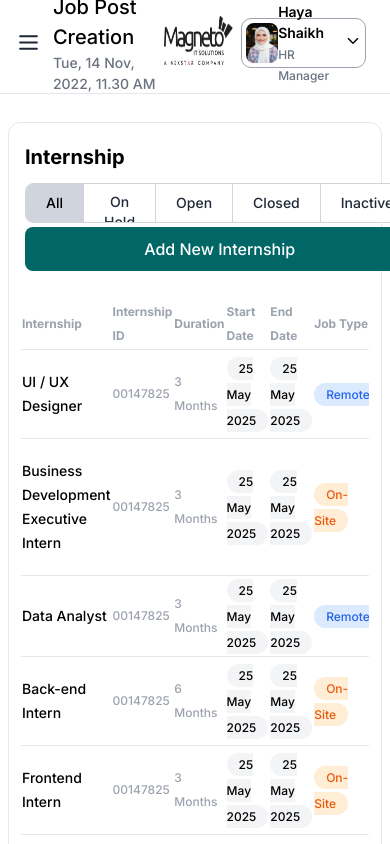
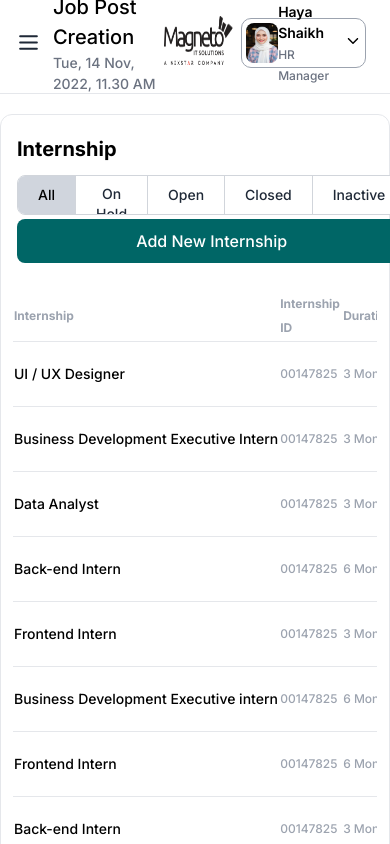
Before and after one commit to bagdenatasha2001/intership_project, a React (Vite) app: page /internship-table in a window 390 px wide. Built offline with nearby package versions, Linux system fonts and the light colour scheme; what chartjs-chart-matrix, chartjs-plugin-datalabels would draw is missing.

Commit message:
fix data alignment in the table

```diff
--- a/src/components/Tables/Internship.jsx
+++ b/src/components/Tables/Internship.jsx
@@ -2,7 +2,6 @@ import React from "react";
 import { BsCalendar3 } from "react-icons/bs";
 
 export default function Internship() {
-
   const internships = [
     { title: "Java", openings: 12, applicants: 12, selected: 3, Status: "Open" },
     { title: "UI UX Designer", openings: 20, applicants: 20, selected: 20, Status: "Open" },
@@ -14,22 +13,25 @@ export default function Internship() {
   ];
 
   return (
-    <div className="bg-white p-3  shadow w-full h-full flex flex-col rounded-2xl border border-gray-33">
+    <div className="bg-white p-3 shadow w-full h-full flex flex-col rounded-2xl border border-gray-33">
       <div className="flex justify-between items-center mb-4 px-3">
-
-
-        <div className="flex  gap-2">
+        <div className="flex gap-2">
           <h2 className="text-md font-semibold">Internships</h2>
-        <span className="bg-gray-100 text-[#0F172A] text-[14px] font-normal px-2 py-1 rounded-full ">128 New Applicants</span>
+          <span className="bg-gray-100 text-[#0F172A] text-[14px] font-normal px-2 py-1 rounded-full">
+            128 New Applicants
+          </span>
         </div>
 
         <a href="/internship-table" className="hover:text-blue-500 text-sm underline">
           View All
         </a>
       </div>
-      <div className="overflow-y-auto flex-1 min-h-0"
-        style={{ scrollbarWidth: "thin", scrollbarColor: "#006666 transparent" }}>
-        <table className=" text-base text-left w-full">
+
+      <div
+        className="overflow-y-auto flex-1 min-h-0"
+        style={{ scrollbarWidth: "thin", scrollbarColor: "#006666 transparent" }}
+      >
+        <table className="text-base text-left w-full">
           <thead>
             <tr className="text-gray-400 border-b text-[12px]">
               <th className="py-3 px-3">Internship</th>
@@ -39,28 +41,28 @@ export default function Internship() {
               <th className="py-3 px-3">Status</th>
             </tr>
           </thead>
+
           <tbody>
             {internships.map((item, index) => (
-              <tr key={index} className="border-b border-gray-200 ">
-                <td className="py-3 px-1 flex items-center text-[14px] font-normal gap-3 justify-center">
+              <tr key={index} className="border-b border-gray-200">
+                <td className="py-3 px-1 flex items-center text-[14px] font-normal gap-3">
                   <div>
-                    <p className="font-normal ">{item.title}</p>
-                    <p className="text-gray-400 text-[12px] flex mt-2  ">
-                      <BsCalendar3 className="text-black  mr-1 font-bold mt-[2px]" />
+                    <p className="font-normal">{item.title}</p>
+                    <p className="text-gray-400 text-[12px] flex items-center gap-1 mt-2">
+                      <BsCalendar3 className="text-black" />
                       25 May - July 04
                     </p>
                   </div>
                 </td>
-                <td className=" text-[12px] px-6 py-1 ">{item.openings}</td>
-                <td className="text-[12px] px-6 py-1 ">{item.applicants}</td>
-                <td className=" text-[rgb(102,112,133)] font-medium text-[12px] px-6 py-1">  {item.selected}</td>
+                <td className="text-[12px] px-6 py-1">{item.openings}</td>
+                <td className="text-[12px] px-6 py-1">{item.applicants}</td>
+                <td className="text-[rgb(102,112,133)] font-medium text-[12px] px-6 py-1">{item.selected}</td>
                 <td className="py-3 px-1 text-center">
                   <span className="inline-flex items-center gap-2 text-green-600 bg-green-100 px-2 rounded-full text-[12px]">
                     <span className="w-2 h-2 rounded-full bg-[#12B76A] inline-block"></span>
                     {item.Status}
                   </span>
                 </td>
-
               </tr>
             ))}
           </tbody>
--- a/src/layouts/PrivateLayout.jsx
+++ b/src/layouts/PrivateLayout.jsx
@@ -38,7 +38,7 @@ export default function PrivateLayout() {
                         pageTitle={pageTitle}
                     />
                 </div>
-                <div className="flex-1 overflow-y-auto p-2 md:p-2 space-y-4"
+                <div className="flex-1 overflow-y-auto md:p-2 space-y-4"
                     style={{ scrollbarWidth: "thin", scrollbarColor: "#006666 transparent" }}>
                     <Outlet />
                 </div>
--- a/src/pages/internship/InternshipTable.jsx
+++ b/src/pages/internship/InternshipTable.jsx
@@ -23,7 +23,8 @@ export default function InterngitshipTable() {
 
   return (
     <>
-      <div className="h-auto my-5  w-full  rounded-xl border border-gray-33">
+      <div className="h-auto my-5 w-full rounded-xl border border-gray-33">
+
         <div className="flex flex-col md:flex-row md:items-center md:justify-between gap-1 p-4 w-full flex-wrap min-h-20">
           <div className="flex flex-col md:flex-row md:items-center gap-2">
             <h2 className="text-xl font-bold text-black py-1">Internship</h2>
@@ -32,16 +33,17 @@ export default function InterngitshipTable() {
 
           <button
             onClick={() => navigate("/internship-details")}
-            className="bg-[#006666] text-white px-4 py-[10px] rounded-lg hover:bg-[#042424] transition" >
+            className="bg-[#006666] text-white px-4 py-[10px] rounded-lg hover:bg-[#042424] transition">
             Add New Internship
           </button>
         </div>
-        <div>
-          <div className="bg-white p-3 py-3 w-full h-full flex flex-col">
-            <div
-              className="overflow-y-auto flex-1 min-h-0 space-x-2"
-              style={{ scrollbarWidth: "thin", scrollbarColor: "#006666 transparent" }} >
-              <table className="text-base text-left w-full">
+
+
+        <div className="bg-white p-3 py-3 w-full h-full flex flex-col">
+
+          <div className="overflow-x-auto w-full">
+            <div className="overflow-y-auto min-h-0">
+              <table className="min-w-[800px] text-base text-left w-full">
                 <thead>
                   <tr className="text-gray-400 border-b text-[12px]">
                     <th>Internship</th>
@@ -58,18 +60,18 @@ export default function InterngitshipTable() {
                 <tbody>
                   {internships.map((item, index) => (
                     <tr key={index} className="border-b border-gray-200 gap-3">
-                      <td className="py-5 text-[14px] font-normal">{item.title}</td>
-                      <td className="text-[12px] text-gray-400">{item.InternshipID}</td>
-                      <td className="text-[12px] text-gray-400">{item.Duration}</td>
+                      <td className="whitespace-nowrap py-5 text-[14px] font-normal">{item.title}</td>
+                      <td className="whitespace-nowrap text-[12px] text-gray-400">{item.InternshipID}</td>
+                      <td className="whitespace-nowrap text-[12px] text-gray-400">{item.Duration}</td>
                       <td>
-                        <span className="px-3 py-1 rounded-full text-[12px] bg-gray-100">{item.StartDate}</span>
+                        <span className="whitespace-nowrap px-3 py-1 rounded-full text-[12px] bg-gray-100">{item.StartDate}</span>
                       </td>
                       <td>
-                        <span className="px-3 py-1 rounded-full text-[12px] bg-gray-100">{item.EndDate}</span>
+                        <span className="whitespace-nowrap px-3 py-1 rounded-full text-[12px] bg-gray-100">{item.EndDate}</span>
                       </td>
                       <td>
                         <span
-                          className={`px-3 py-1 rounded-full text-[12px] ${item.JobType === "Remote"
+                          className={`whitespace-nowrap px-3 py-1 rounded-full text-[12px] ${item.JobType === "Remote"
                               ? "bg-blue-100 text-blue-600"
                               : "bg-orange-100 text-orange-600"
                             }`}
@@ -78,19 +80,19 @@ export default function InterngitshipTable() {
                         </span>
                       </td>
                       <td>
-
-                        <div className="relative inline-block  group ">
+                        <div className="relative inline-block group">
                           <span
-                            className={`gap-2 px-3 rounded-full text-[12px] inline-flex items-center   ${item.Status === "Open"
+                            className={`gap-2 px-3 rounded-full text-[12px] inline-flex items-center ${item.Status === "Open"
                                 ? "text-green-600 bg-green-100"
                                 : item.Status === "On Hold"
-                                  ? "text-yellow-600 bg-yellow-100 "
+                                  ? "text-yellow-600 bg-yellow-100"
                                   : item.Status === "Closed"
                                     ? "text-red-600 bg-red-100"
                                     : "text-gray-600 bg-gray-100"
-                              }`}>
+                              }`}
+                          >
                             <span
-                              className={`w-2 h-2 rounded-full  ${item.Status === "Open"
+                              className={`w-2 h-2 rounded-full ${item.Status === "Open"
                                   ? "bg-green-500"
                                   : item.Status === "On Hold"
                                     ? "bg-yellow-500"
@@ -104,7 +106,7 @@ export default function InterngitshipTable() {
                             {item.Status === "Closed" && (
                               <img
                                 src={Danger}
-                                className="ml-1 cursor-pointer "
+                                className="ml-1 cursor-pointer size-[10px]"
                                 alt="danger"
                               />
                             )}
@@ -116,7 +118,8 @@ export default function InterngitshipTable() {
                           )}
                         </div>
                       </td>
-                      <td className="flex items-center justify-center py-5 gap-1">
+
+                      <td className="flex items-center py-5 gap-1">
                         <button className="text-blue-500">
                           <img src={eye} alt="view" />
                         </button>
```
